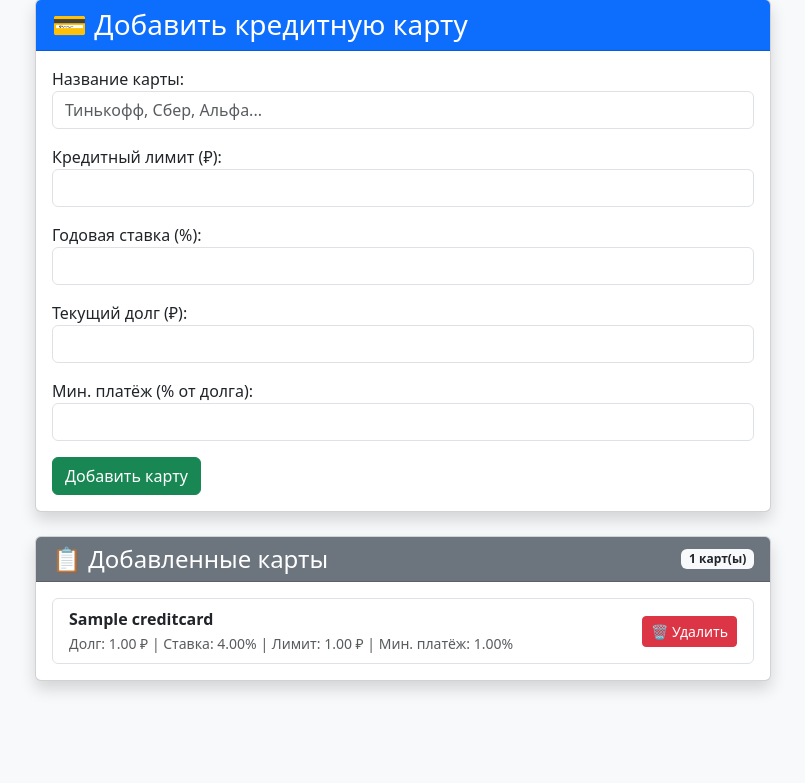
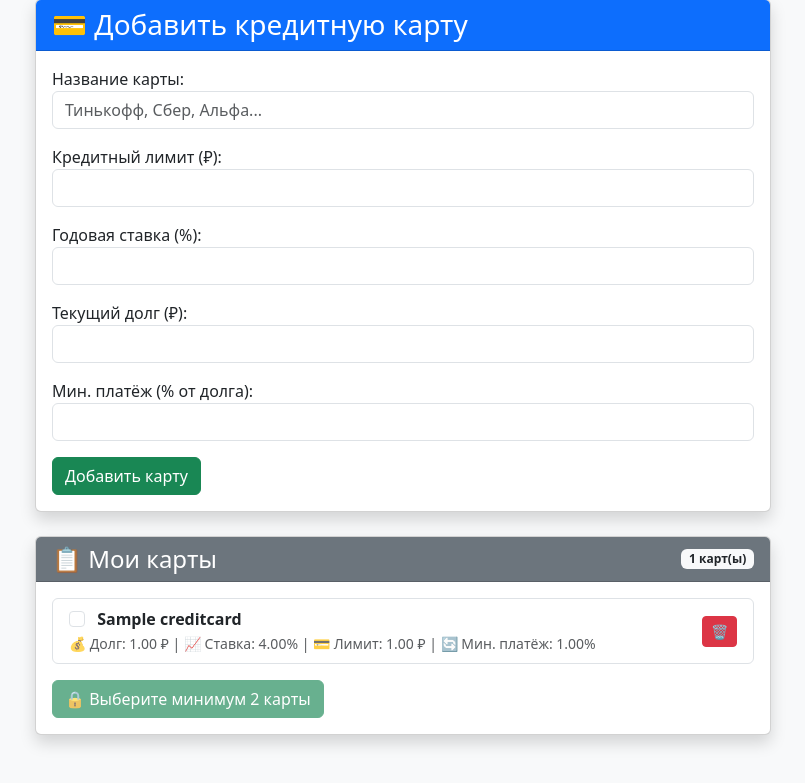
Before and after one commit to JpegInator/Debt_Solver, a Django app: page / in a window 1280 px wide. Shown: the part 49-832 px from the top of the page, without its empty margins (237-1042 px from the left). Before the commit the page ends 741 px from the top, so only its background shows below. Run offline with Django 4.2, Linux system fonts and the light colour scheme; tables that the repository leaves empty hold one stand-in row (values such as "Sample post").

Commit message:
feat: add card selection with checkboxes and calculation stub

```diff
--- a/core/templates/core/card_form.html
+++ b/core/templates/core/card_form.html
@@ -16,36 +16,72 @@
             </div>
         </div>
 
+
         {% if cards %}
         <div class="card shadow">
             <div class="card-header bg-secondary text-white d-flex justify-content-between align-items-center">
-                <h4 class="mb-0">📋 Добавленные карты</h4>
+                <h4 class="mb-0">📋 Мои карты</h4>
                 <span class="badge bg-light text-dark">{{ cards|length }} карт(ы)</span>
             </div>
             <div class="card-body">
+                <form method="post" action="{% url 'core:calculate' %}">
+                    {% csrf_token %}
                     <ul class="list-group">
                         {% for card in cards %}
                         <li class="list-group-item d-flex justify-content-between align-items-center">
                             <div>
-                            <strong>{{ card.name }}</strong><br>
+                                <input type="checkbox" name="selected_cards" value="{{ card.id }}" class="form-check-input me-2" id="card_{{ card.id }}">
+                                <label for="card_{{ card.id }}" class="fw-bold">
+                                    {{ card.name }}
+                                </label>
+                                <br>
                                 <small class="text-muted">
-                                Долг: {{ card.current_debt }} ₽ |
-                                Ставка: {{ card.interest_rate }}% |
-                                Лимит: {{ card.credit_limit }} ₽ |
-                                Мин. платёж: {{ card.min_payment_percent }}%
+                                    💰 Долг: {{ card.current_debt }} ₽ |
+                                    📈 Ставка: {{ card.interest_rate }}% |
+                                    💳 Лимит: {{ card.credit_limit }} ₽ |
+                                    🔄 Мин. платёж: {{ card.min_payment_percent }}%
                                 </small>
                             </div>
                             <a href="{% url 'core:delete_card' card.id %}"
                                class="btn btn-danger btn-sm"
                                onclick="return confirm('Удалить карту {{ card.name }}?')">
-                            🗑️ Удалить
+                                🗑️
                             </a>
                         </li>
                         {% endfor %}
                     </ul>
+                    <button type="submit" class="btn btn-success mt-3" id="calculateBtn" disabled>
+                        🧮 Рассчитать выбранные (нужно выбрать 2-5 карт)
+                    </button>
+                </form>
             </div>
         </div>
         {% endif %}
     </div>
 </div>
+
+<script>
+    const checkboxes = document.querySelectorAll('input[name="selected_cards"]');
+    const calculateBtn = document.getElementById('calculateBtn');
+
+    function updateButton() {
+        const checked = document.querySelectorAll('input[name="selected_cards"]:checked').length;
+        calculateBtn.disabled = checked < 2 || checked > 5;
+
+        if (checked < 2) {
+            calculateBtn.textContent = '🔒 Выберите минимум 2 карты';
+        } else if (checked > 5) {
+            calculateBtn.textContent = '🔒 Выберите не более 5 карт';
+        } else {
+            calculateBtn.textContent = '🧮 Рассчитать выбранные';
+        }
+    }
+
+    checkboxes.forEach(checkbox => {
+        checkbox.addEventListener('change', updateButton);
+    });
+
+    updateButton();
+</script>
+
 {% endblock %}
--- a/core/urls.py
+++ b/core/urls.py
@@ -5,5 +5,6 @@ app_name = 'core'
 
 urlpatterns = [
     path('', views.add_card, name='add_card'),
-path('delete/<int:card_id>/', views.delete_card, name='delete_card'),
+    path('delete/<int:card_id>/', views.delete_card, name='delete_card'),
+    path('calculate/', views.calculate, name='calculate'),
 ]
--- a/core/views.py
+++ b/core/views.py
@@ -19,3 +19,20 @@ def delete_card(request, card_id):
     card = get_object_or_404(CreditCard, id=card_id)
     card.delete()
     return redirect('core:add_card')
+
+
+def calculate(request):
+    if request.method == 'POST':
+        selected_ids = request.POST.getlist('selected_cards')
+
+        if len(selected_ids) < 2 or len(selected_ids) > 5:
+
+            return redirect('core:add_card')
+
+        cards = CreditCard.objects.filter(id__in=selected_ids)
+
+        # TODO: здесь будет логика расчёта переплаты и графика
+
+        return render(request, 'core/result.html', {'cards': cards})
+
+    return redirect('core:add_card')
```
Also changed, not shown: core/templates/core/result.html (added, +25 -0 lines). Lines whose indentation alone changed are shown as unchanged.
